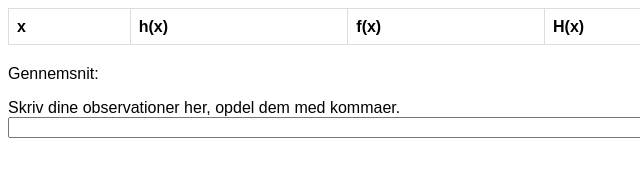
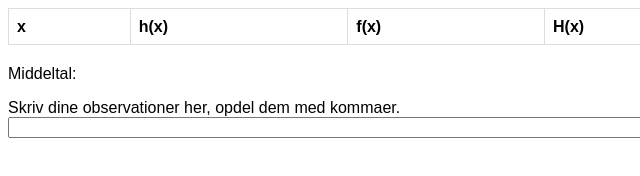
Before and after one commit to FuTTiiZ/hyppighedstabel, a plain HTML site: page index.html in a window 1280 px wide. Shown: the full height of the page, 0-640 px from the left. Drawn offline with nearby package versions, Linux system fonts and the light colour scheme.

Commit message:
Update index.html

```diff
--- a/index.html
+++ b/index.html
@@ -22,7 +22,7 @@
     <div>
       <div>
         <p id="avg">
-          Gennemsnit:
+          Middeltal:
         </p>
       </div>
       <div>
```
